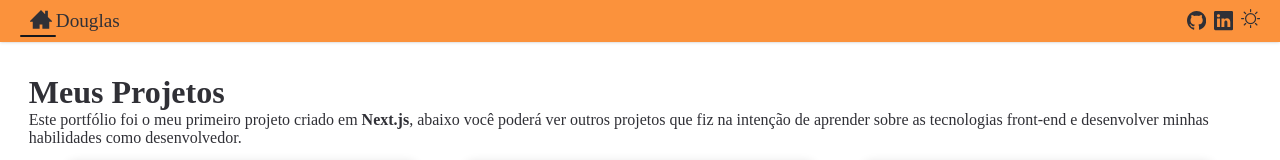
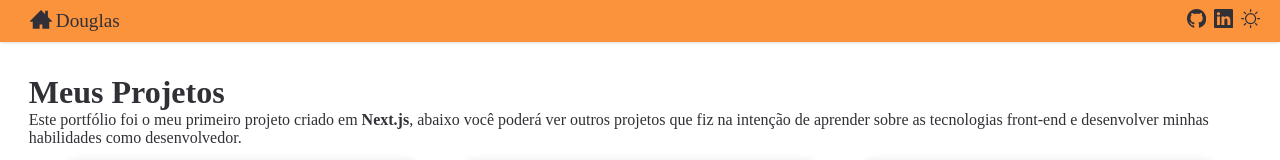
Before and after one commit to douglas-de-vargas/Portfolio, a Next.js app: page / in a window 1280 px wide. Shown: the top 160 px of the page. Built offline with nearby package versions, Linux system fonts and the light colour scheme.

Commit message:
active links

```diff
--- a/src/components/Layout/Header.tsx
+++ b/src/components/Layout/Header.tsx
@@ -1,8 +1,6 @@
-'use client'
-
+"use client"
 // NextJs
 import Link from 'next/link'
-import { usePathname } from 'next/navigation'
 
 // React-icons
 import { ImHome3 } from 'react-icons/im'
@@ -15,8 +13,6 @@
 /***/
 export default function Header() {
   const { theme, setTheme } = useTheme()
-  const pathname = usePathname()
-
   return (
     <>
       <header>
@@ -24,7 +20,6 @@
           <div id='header-bar_links'>
             <Link
               id='classLinks'
-              className={pathname === '/' ? 'active' : ''}
               href='/'
               passHref>
               <ImHome3 /> Douglas
@@ -33,10 +28,16 @@
 
           <div id='header-bar_links'>
             <div id='ico'>
-              <BsGithub />
-
-              <BsLinkedin />
-
+              <Link
+                href='https://github.com/S1NS3RO?tab=repositories'
+                target='_blank'>
+                <BsGithub />
+              </Link>
+              <Link
+                href='https://br.linkedin.com/in/douglas-vargas-a517b2288'
+                target='_blank'>
+                <BsLinkedin />
+              </Link>
               {theme === 'light' ? (
                 <div onClick={() => setTheme('dark')}>
                   <GoSun />
```
